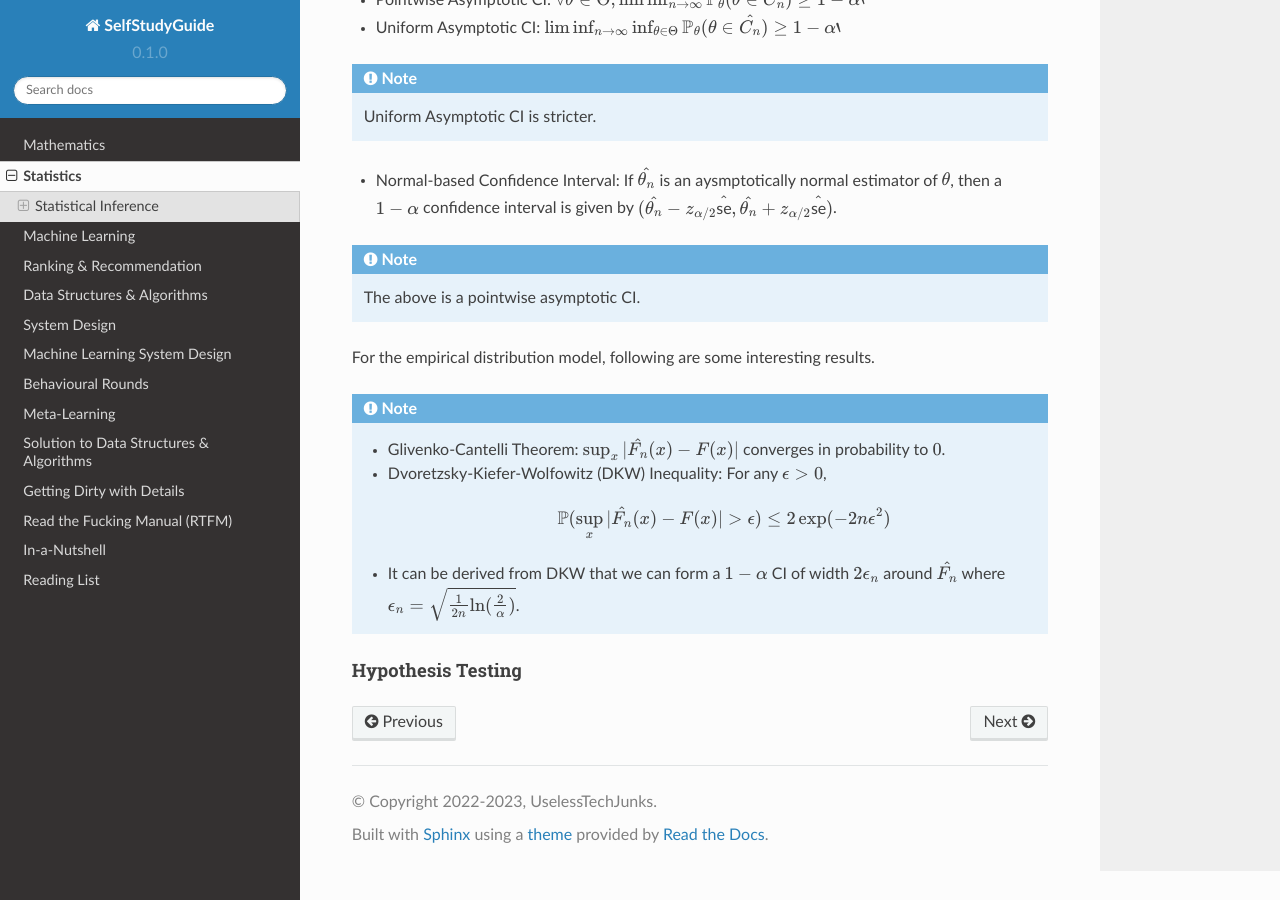
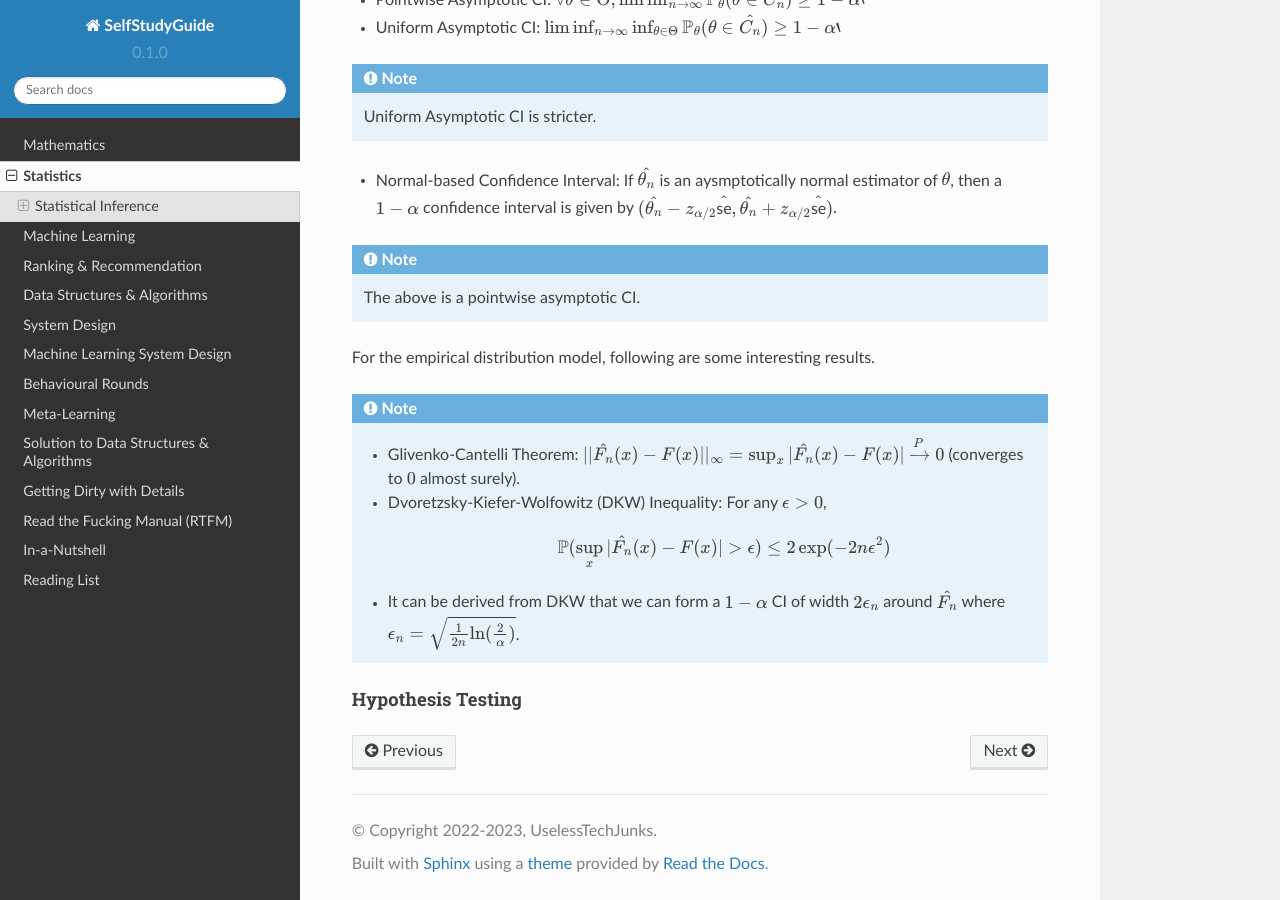
Before and after one commit to uselesstechjunks/leetcode, a Sphinx documentation site: the page built from docs/source/stat.rst, in a window 1280 px wide and 900 px high, scrolled down 4180 px. Built offline with Sphinx 7.4.7 and the Read the Docs theme 2.0.0, drawn with Linux system fonts in a browser that asks for light colours.

Commit message:
Update stat.rst (#69)
* Update stat.rst

* Update stat.rst

* Update stat.rst

```diff
--- a/docs/source/stat.rst
+++ b/docs/source/stat.rst
@@ -148,7 +148,7 @@ Confidence Set Estimation
 For the empirical distribution model, following are some interesting results.
 
 .. note::
-    * Glivenko-Cantelli Theorem: :math:`\sup_{x}|\hat{F_n}(x)-F(x)|` converges in probability to :math:`0`.
+    * Glivenko-Cantelli Theorem: :math:`||\hat{F_n}(x)-F(x)||_\infty=\sup_{x}|\hat{F_n}(x)-F(x)|\xrightarrow[]{P} 0` (converges to :math:`0` almost surely).
     * Dvoretzsky-Kiefer-Wolfowitz (DKW) Inequality: For any :math:`\epsilon>0`,
 
         .. math::
```
